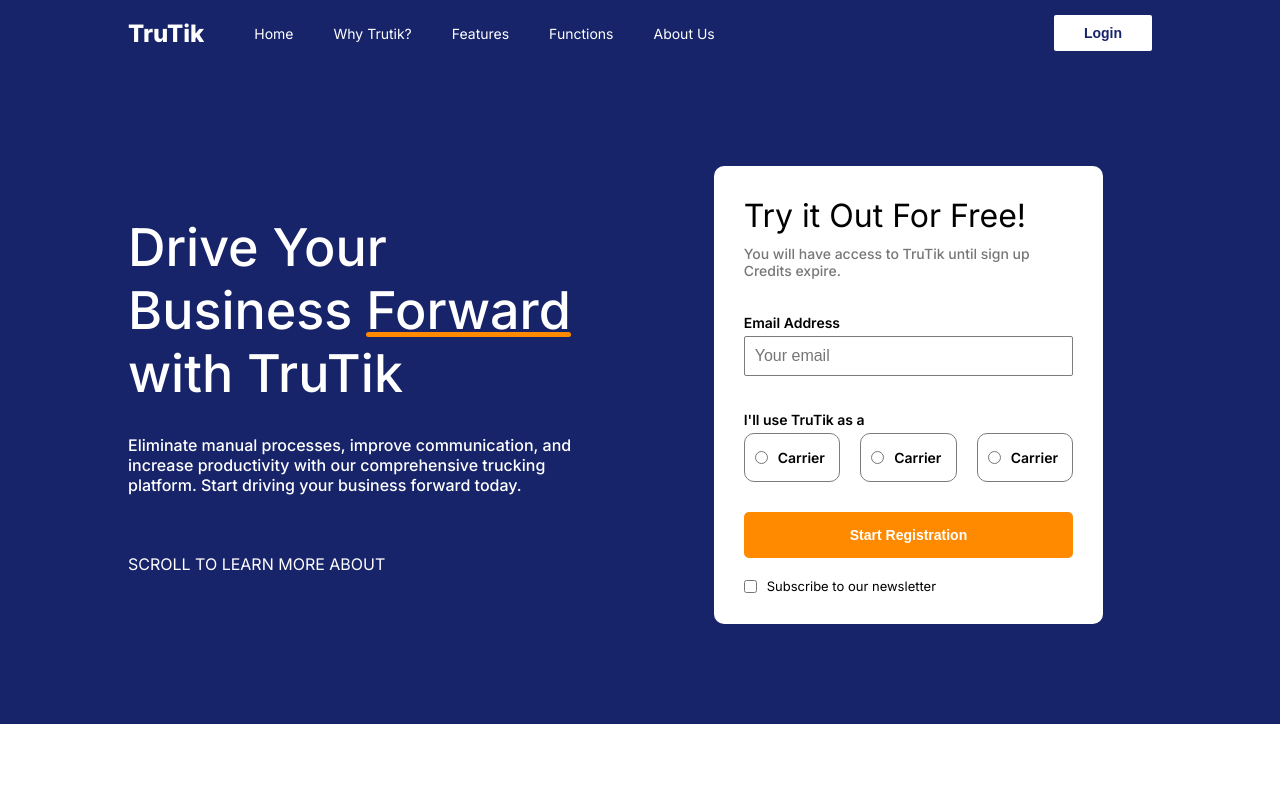
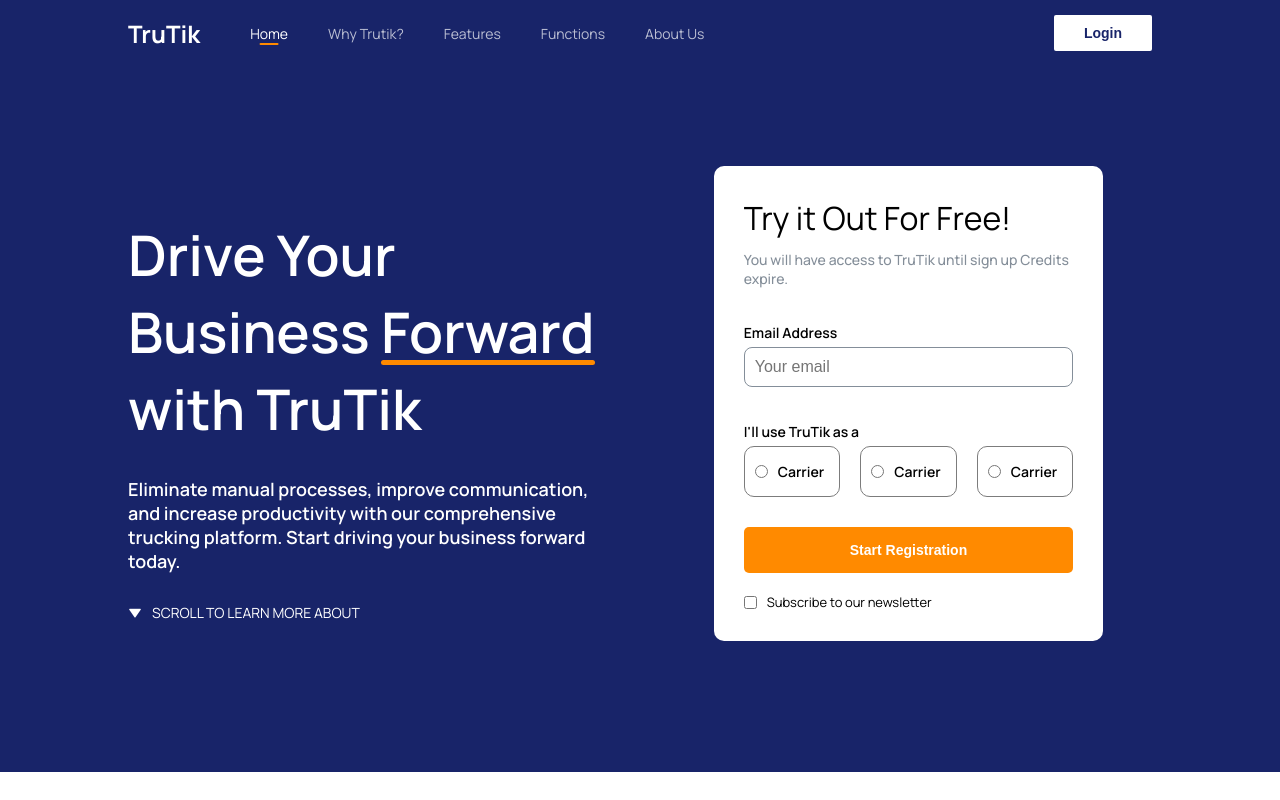
Before and after one commit to jashandeep31/Trutik, a plain HTML site: page index.html in a window 1280 px wide. Drawn offline with nearby package versions, Linux system fonts and the light colour scheme.

Commit message:
second push

```diff
--- a/assets/styles/styles.scss
+++ b/assets/styles/styles.scss
@@ -3,9 +3,12 @@
     padding: 0;
     box-sizing: border-box;
 }
-@import url("https://fonts.googleapis.com/css2?family=Inter:wght@100;300;400;500;600;800;900&display=swap");
+// @import url("https://fonts.googleapis.com/css2?family=Inter:wght@100;300;400;500;600;800;900&display=swap");
+$secondary-gray-color: #848e99;
+$secondary-color: #ff8a00;
+@import url("https://fonts.googleapis.com/css2?family=Manrope:wght@200;300;400;500;600;700;800&display=swap");
 body {
-    font-family: "Inter", sans-serif;
+    font-family: "Manrope", sans-serif;
 }
 img {
     width: 100%;
@@ -31,6 +34,22 @@ nav {
             font-size: 14px;
             li {
                 margin: 0 20px;
+                opacity: 0.7;
+            }
+            .active {
+                opacity: 1;
+                position: relative;
+                &::after {
+                    content: "";
+                    position: absolute;
+                    background-color: $secondary-color;
+                    height: 2px;
+                    width: 50%;
+                    bottom: -2px;
+                    left: 50%;
+                    transform: translateX(-50%);
+                    border-radius: 5px;
+                }
             }
         }
     }
@@ -61,8 +80,8 @@ nav {
         .main-text {
             height: 100%;
             h1 {
-                font-size: 52px;
-                font-weight: 500;
+                font-size: 56px;
+                font-weight: 600;
                 span {
                     position: relative;
                     &::before {
@@ -79,8 +98,15 @@ nav {
             }
             p {
                 margin: 30px 0;
-                font-weight: 500;
+                font-weight: 600;
+                font-size: 18px;
             }
+        }
+        p {
+            font-size: 14px;
+            display: flex;
+            gap: 10px;
+            align-items: center;
         }
     }
     .right {
@@ -97,7 +123,7 @@ nav {
             }
             p {
                 font-size: 14px;
-                color: #777777;
+                color: $secondary-gray-color;
                 font-weight: 500;
                 margin: 10px 0;
             }
@@ -113,8 +139,8 @@ nav {
                     }
                     input {
                         padding: 10px 10px;
-                        border-radius: 2px;
-                        border: 1px solid #7c7c7c;
+                        border-radius: 8px;
+                        border: 1px solid $secondary-gray-color;
                         font-size: 16px;
                     }
                     .radio-buttons {
--- a/index.html
+++ b/index.html
@@ -6,13 +6,17 @@
         <meta name="viewport" content="width=device-width, initial-scale=1.0" />
         <title>Document</title>
     </head>
+    <link
+        href="https://unpkg.com/boxicons@2.1.4/css/boxicons.min.css"
+        rel="stylesheet"
+    />
     <link rel="stylesheet" href="./assets/styles/styles.css" />
     <body>
         <nav>
             <div class="left">
                 <h1>TruTik</h1>
                 <ul>
-                    <li>Home</li>
+                    <li class="active">Home</li>
                     <li>Why Trutik?</li>
                     <li>Features</li>
                     <li>Functions</li>
@@ -33,7 +37,10 @@
                         platform. Start driving your business forward today.
                     </p>
                 </div>
-                <p>SCROLL TO LEARN MORE ABOUT</p>
+                <p>
+                    <i class="bx bxs-down-arrow"></i>
+                    <span> SCROLL TO LEARN MORE ABOUT </span>
+                </p>
             </div>
             <div class="right">
                 <div class="form">
```
Also changed, not shown: assets/styles/styles.css, 1 other file.
